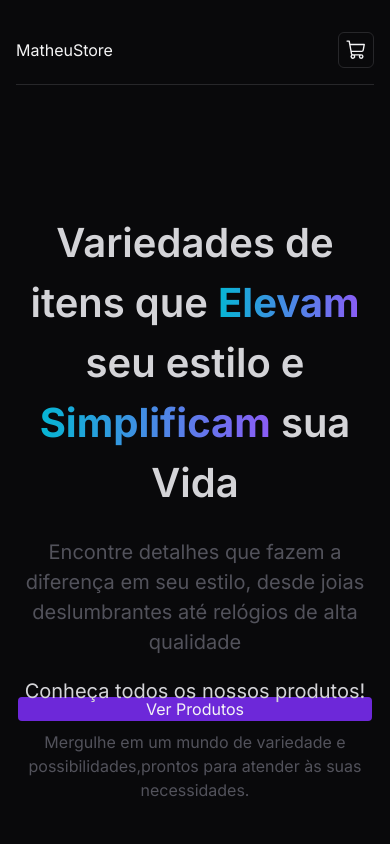
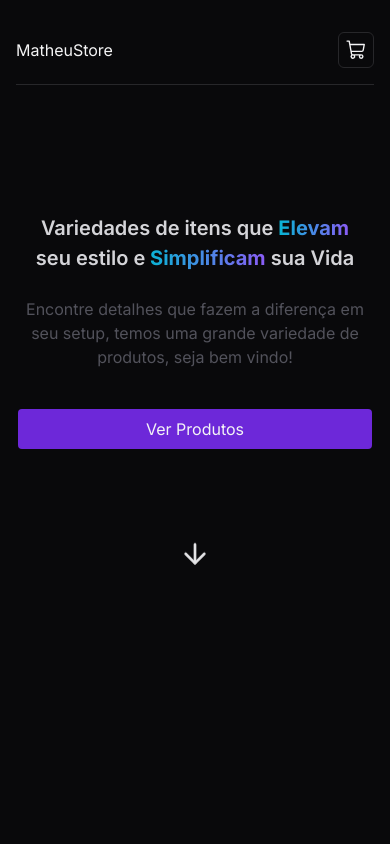
Before and after one commit to MatheusAltrao/CartProducts, a Next.js app: page / in a window 390 px wide. Shown: the top 844 px of the page. Built offline with nearby package versions, Linux system fonts and the light colour scheme.

Commit message:
feat: add new sizes fonts in Hero component

```diff
--- a/src/app/components/Hero.tsx
+++ b/src/app/components/Hero.tsx
@@ -2,8 +2,8 @@ import { ArrowDown } from "lucide-react";
 
 const Hero = () => {
   return (
-    <div className=" h-[70vh] flex items-center text-center flex-col w-full">
-      <h1 className="text-[40px] font-semibold text-zinc-300 pt-32">
+    <div className=" h-[90vh] flex items-center text-center flex-col w-full">
+      <h1 className="  text-[20px] sm:text-[40px] font-semibold text-zinc-300 pt-32">
         {" "}
         Variedades de itens que <span className="text-gradient">
           Elevam
@@ -11,12 +11,18 @@ const Hero = () => {
         <br /> seu estilo e<span className="text-gradient"> Simplificam</span>{" "}
         sua Vida
       </h1>
-      <p className="text-zinc-600 mt-6 text-[20px] mb-10 max-w-[630px]">
-        Encontre detalhes que fazem a diferença em seu estilo, desde joias{" "}
-        deslumbrantes até relógios de alta qualidade
+      <p className="text-zinc-600 mt-6 sm:text-[20px] mb-10 max-w-[630px]">
+        Encontre detalhes que fazem a diferença em seu setup, temos uma grande
+        variedade de produtos, seja bem vindo!
       </p>
 
-      <button className="button-primary w-[354px]">Ver Produtos</button>
+      <a
+        className="w-full flex items-center justify-center"
+        href="#productList">
+        <button className="button-primary w-full max-w-[354px]">
+          Ver Produtos
+        </button>
+      </a>
 
       <ArrowDown className="text-zinc-200 mt-24 animate-bounce" size={32} />
     </div>
```
